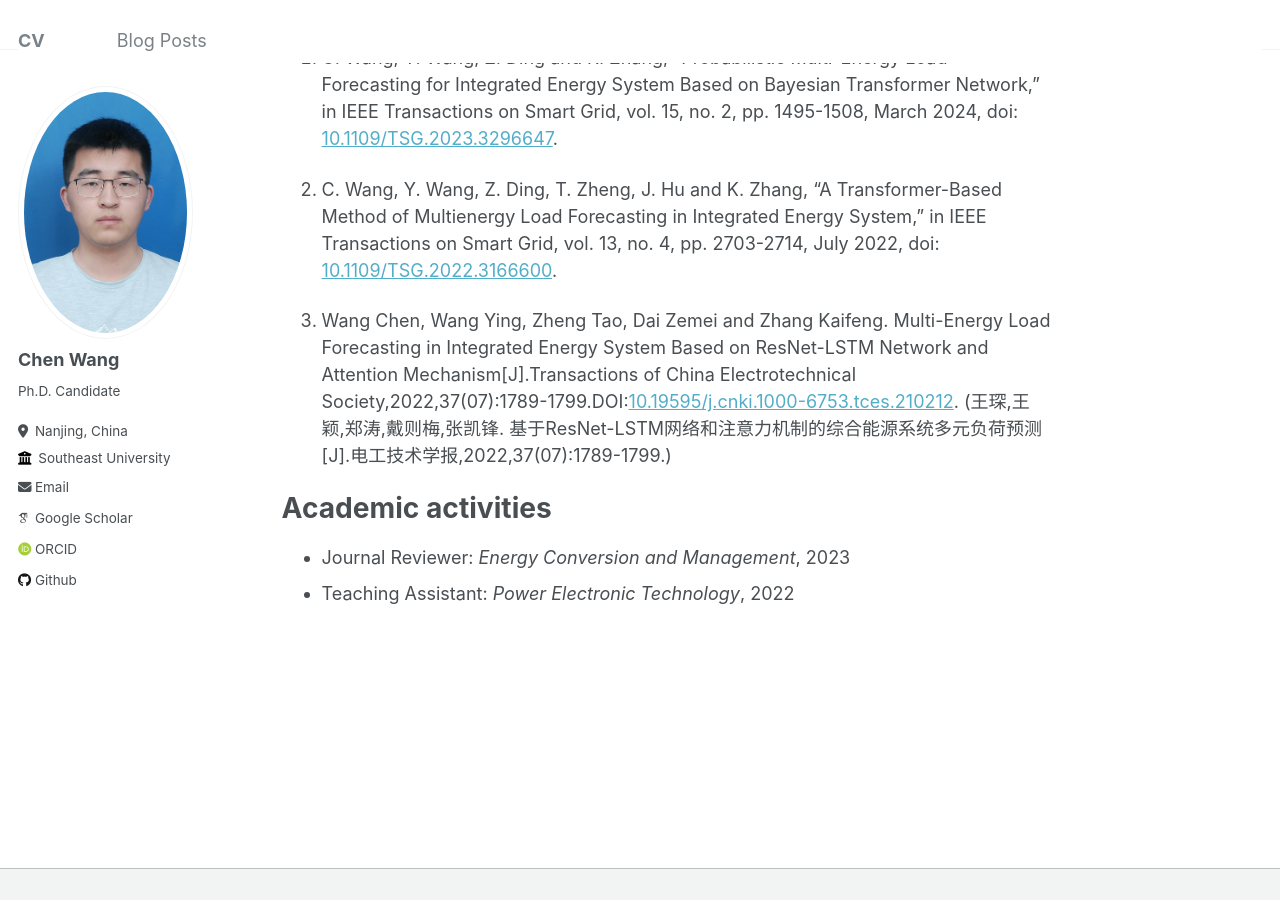
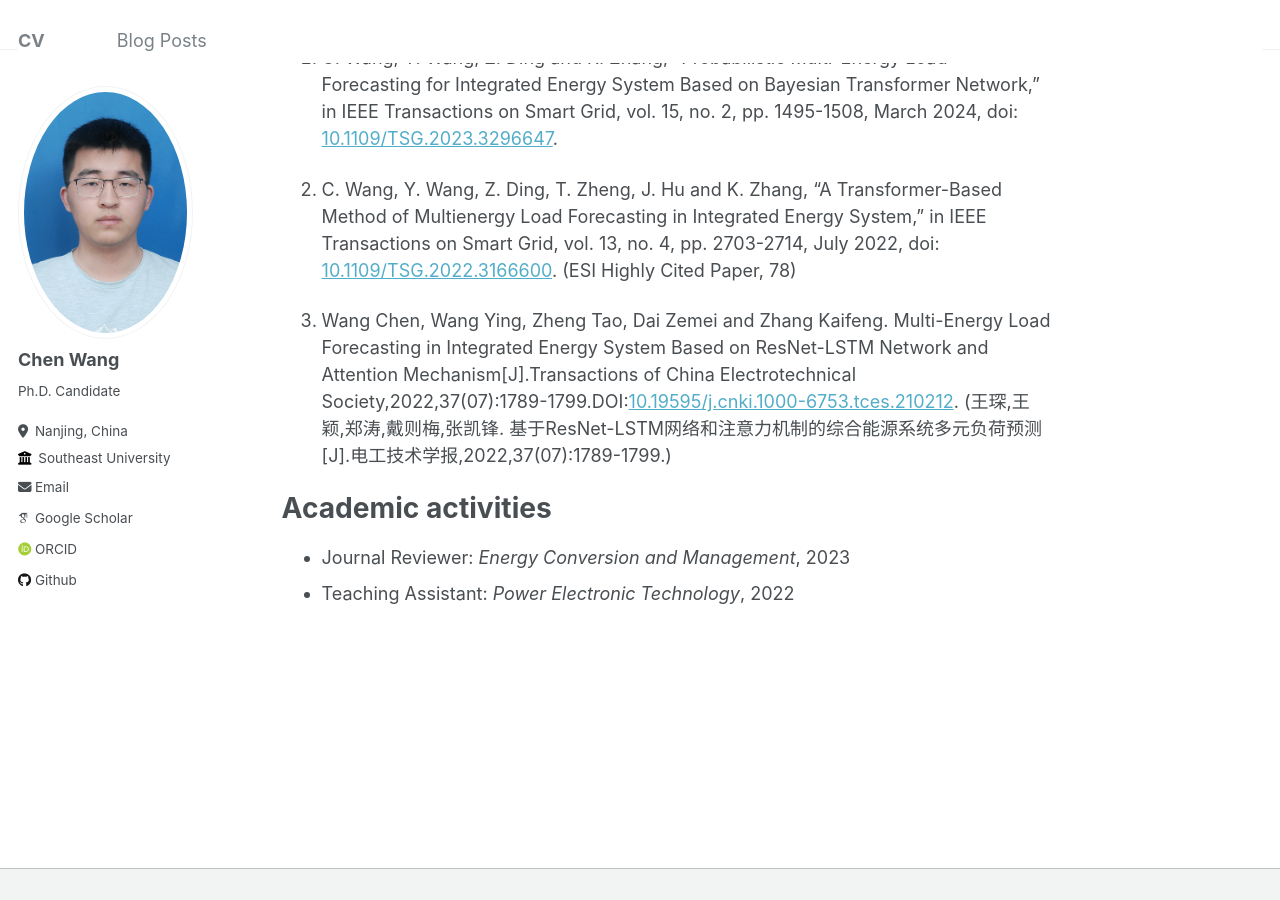
Before and after one commit to wangc1073/wangc1073.github.io, a Jekyll site: the page built from _pages/about.md, in a window 1280 px wide and 900 px high, scrolled down 717 px. Built offline with Jekyll 4.4.1, drawn with Linux system fonts in a browser that asks for light colours; some web fonts are replaced.

Commit message:
Update about.md

```diff
--- a/_pages/about.md
+++ b/_pages/about.md
@@ -40,7 +40,7 @@ Publications
 
 1. C. Wang, Y. Wang, Z. Ding and K. Zhang, "Probabilistic Multi-Energy Load Forecasting for Integrated Energy System Based on Bayesian Transformer Network," in IEEE Transactions on Smart Grid, vol. 15, no. 2, pp. 1495-1508, March 2024, doi: [10.1109/TSG.2023.3296647](https://doi.org/10.1109/TSG.2023.3296647).
 
-2. C. Wang, Y. Wang, Z. Ding, T. Zheng, J. Hu and K. Zhang, "A Transformer-Based Method of Multienergy Load Forecasting in Integrated Energy System," in IEEE Transactions on Smart Grid, vol. 13, no. 4, pp. 2703-2714, July 2022, doi: [10.1109/TSG.2022.3166600](https://doi.org/10.1109/TSG.2022.3166600).
+2. C. Wang, Y. Wang, Z. Ding, T. Zheng, J. Hu and K. Zhang, "A Transformer-Based Method of Multienergy Load Forecasting in Integrated Energy System," in IEEE Transactions on Smart Grid, vol. 13, no. 4, pp. 2703-2714, July 2022, doi: [10.1109/TSG.2022.3166600](https://doi.org/10.1109/TSG.2022.3166600). (ESI Highly Cited Paper, 78)
 
 3. Wang Chen, Wang Ying, Zheng Tao, Dai Zemei and Zhang Kaifeng. Multi-Energy Load Forecasting in Integrated Energy System Based on  ResNet-LSTM Network and Attention Mechanism[J].Transactions of China Electrotechnical Society,2022,37(07):1789-1799.DOI:[10.19595/j.cnki.1000-6753.tces.210212](https://doi.org/10.19595/j.cnki.1000-6753.tces.210212). (王琛,王颖,郑涛,戴则梅,张凯锋. 基于ResNet-LSTM网络和注意力机制的综合能源系统多元负荷预测[J].电工技术学报,2022,37(07):1789-1799.)
 
```
